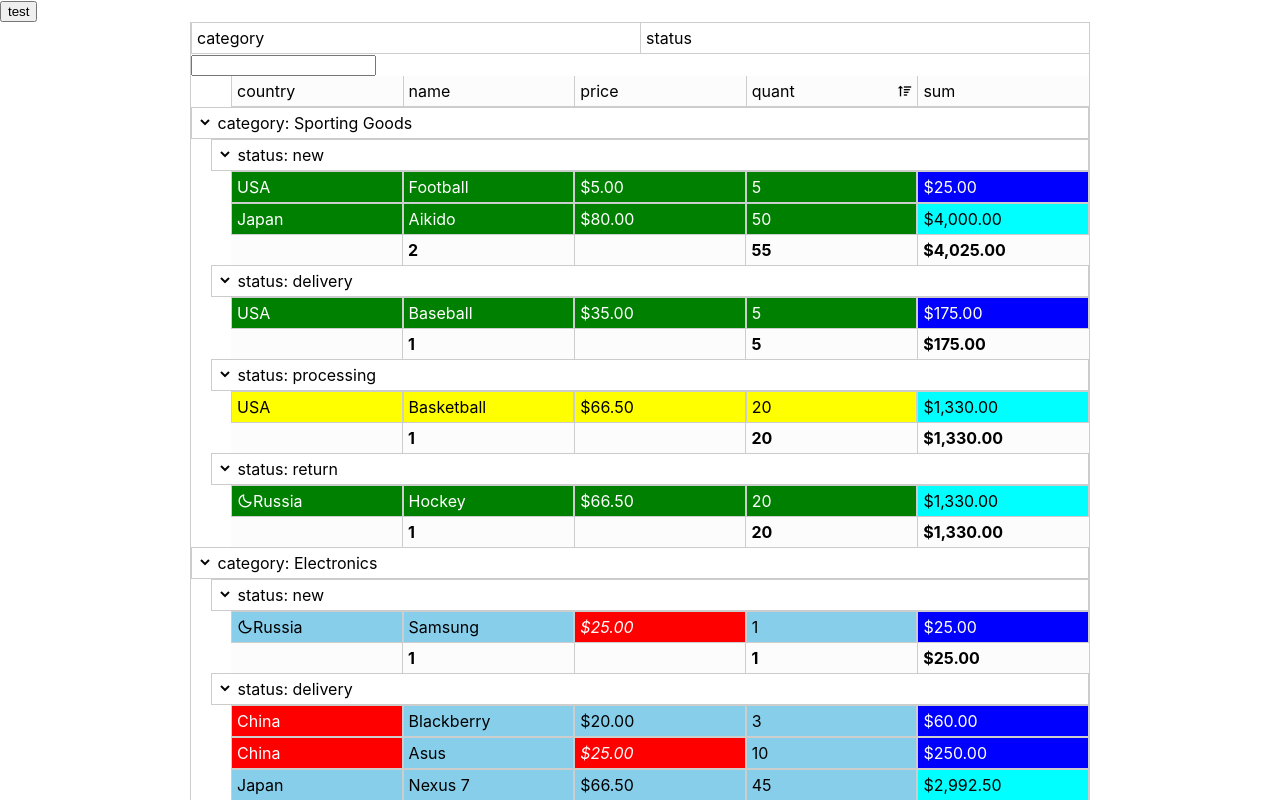
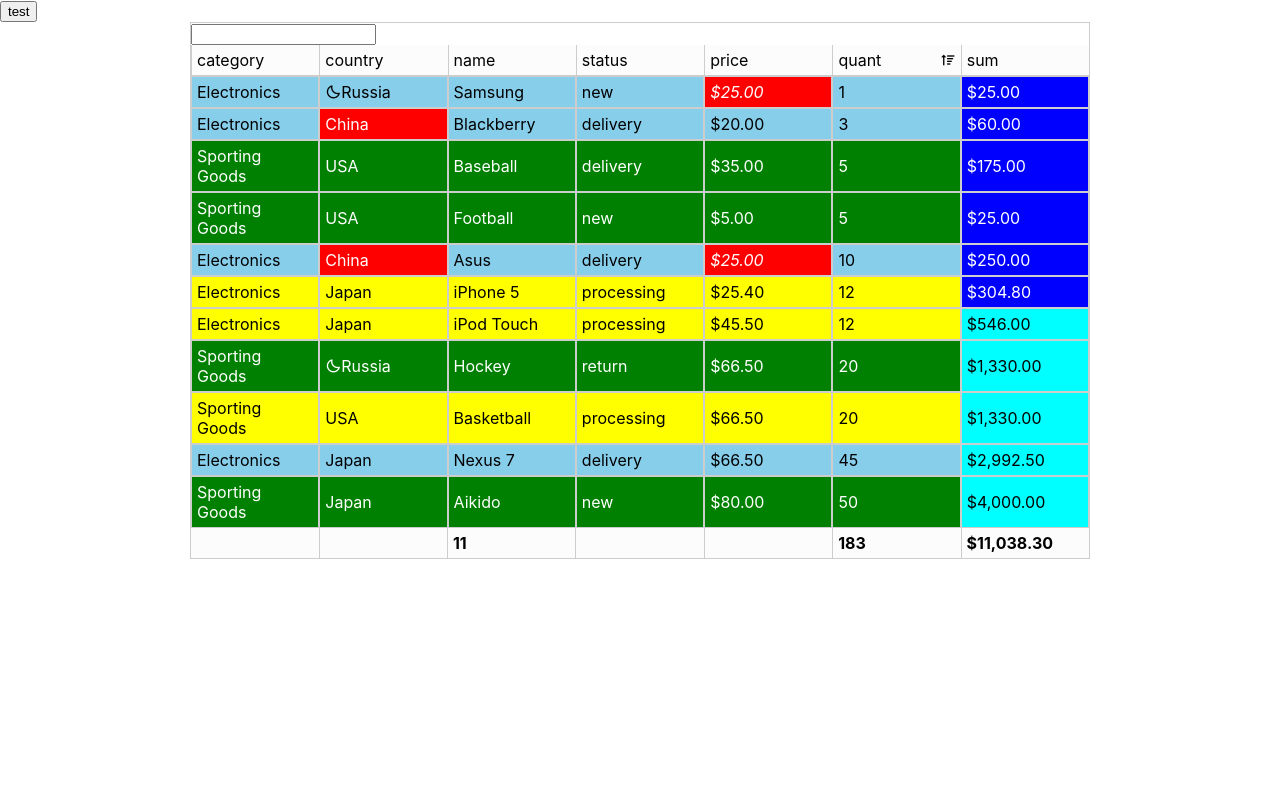
Before and after one commit to DYGidin/react-table, a React (Create React App) app: page / in a window 1280 px wide. Shown: the top 800 px of the page. Built offline with nearby package versions, Linux system fonts and the light colour scheme.

Commit message:
11/10/20

```diff
--- a/src/App.js
+++ b/src/App.js
@@ -126,7 +126,7 @@
       }
     ],
     //filter: { searchStr: 'Jap' },
-    groups: ['category', 'status']
+    //groups: ['category', 'status']
   }
 
   const [table, setTable] = useState(mock);
--- a/src/components/Table.js
+++ b/src/components/Table.js
@@ -1,4 +1,4 @@
-import React, { useMemo, useEffect, useCallback, useRef, useReducer, useState } from 'react';
+import React, { useMemo, useEffect, useReducer } from 'react';
 import { Columns, Column } from './Columns';
 import { Rows, Row, FilterRows } from './Rows';
 import { Footer, FooterCell } from './Footer';
@@ -26,9 +26,7 @@
     dispatch({ type: 'calc-formula' })
     if (table.groups) {
       const result = new Groups().create(table)
-      dispatch({ type: 'set-data', payload: result })
-    }
-
+      dispatch({ type: 'set-data', payload: result });
       const list = []
       table.groups.forEach(g => {
         const c = columns.find(c => c.name === g);
@@ -36,6 +34,7 @@
       })
 
       dispatch({ type: 'set-grouplist', payload: list })
+    }
 
     dispatch({ type: 'ready', payload: true })
   }, [table]);
@@ -53,7 +52,9 @@
 
   const handleMove = (position) => {
     columns.forEach(column => {
-      if (column?.isGroup === false) {
+
+      if (!column?.isGroup) {
+
         const { left, top, height, width } = column.position;
         if (
           position.left + position.width > (left + (width / 2))
@@ -69,6 +70,7 @@
       }
     });
 
+    if (groupsList && groupsList.length) {
       groupsList.forEach(group => {
         const { left, top, height, width } = group.position;
         if (
@@ -83,6 +85,8 @@
           })
         }
       });
+    }
+
   }
 
   const handleMoveStop = () => {
@@ -220,11 +224,19 @@
           <>
             <Columns>
               {columns.filter(c => c?.visible !== false).map((column, i) =>
+                <MoveComponent
+                  key={i}
+                  handleMoveStart={() => handleMoveStart(column.name)}
+                  handleMoveStop={handleMoveStop}
+                  handleMove={handleMove}
+                >
                   <Column
                     key={i}
+                    hoverColumn={hoverColumn}
                     column={column}>
                     {column.name}
                   </Column>
+                </MoveComponent>
               )}
             </Columns>
             <Rows>
```
Lines whose indentation alone changed are shown as unchanged.
